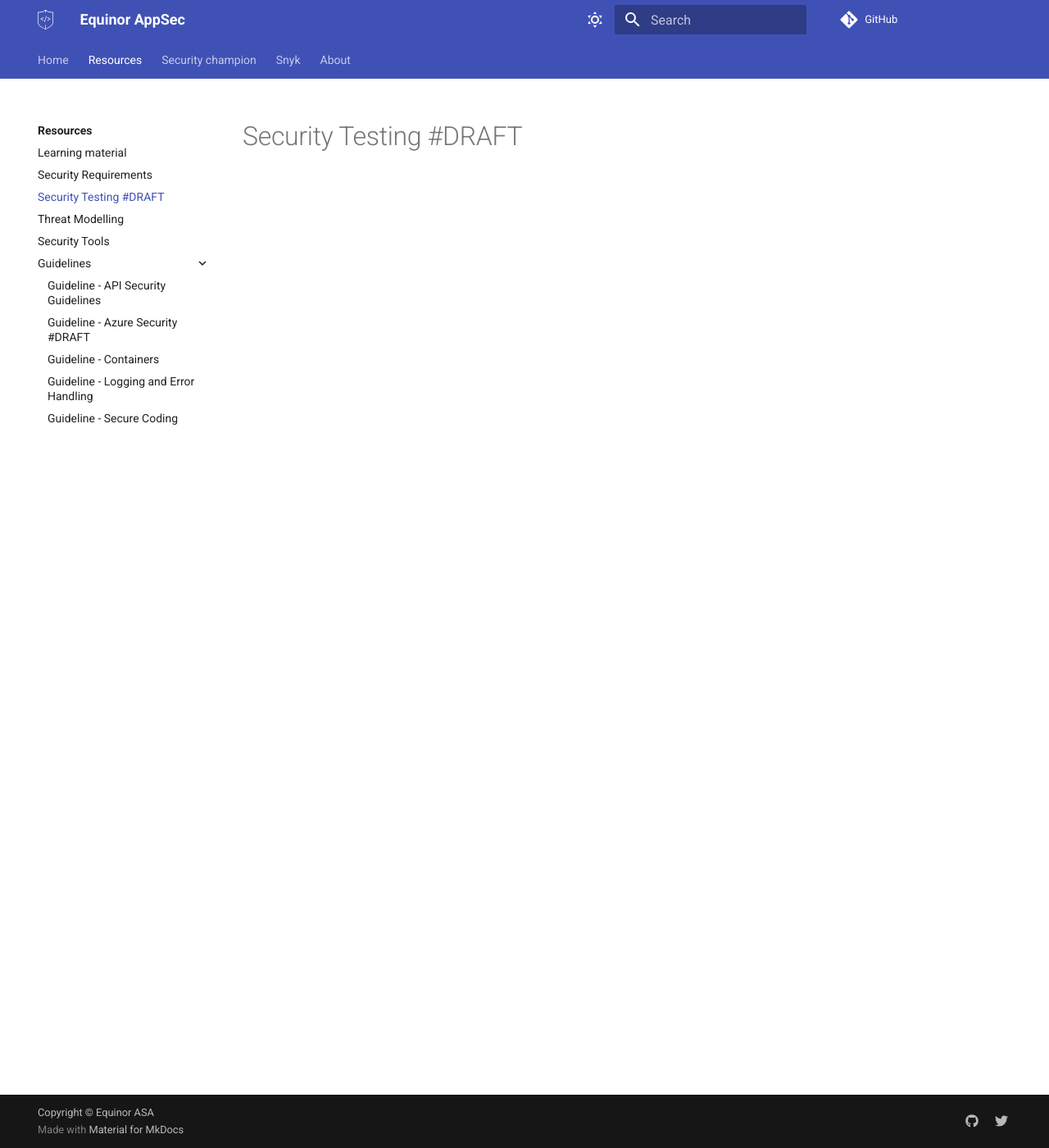
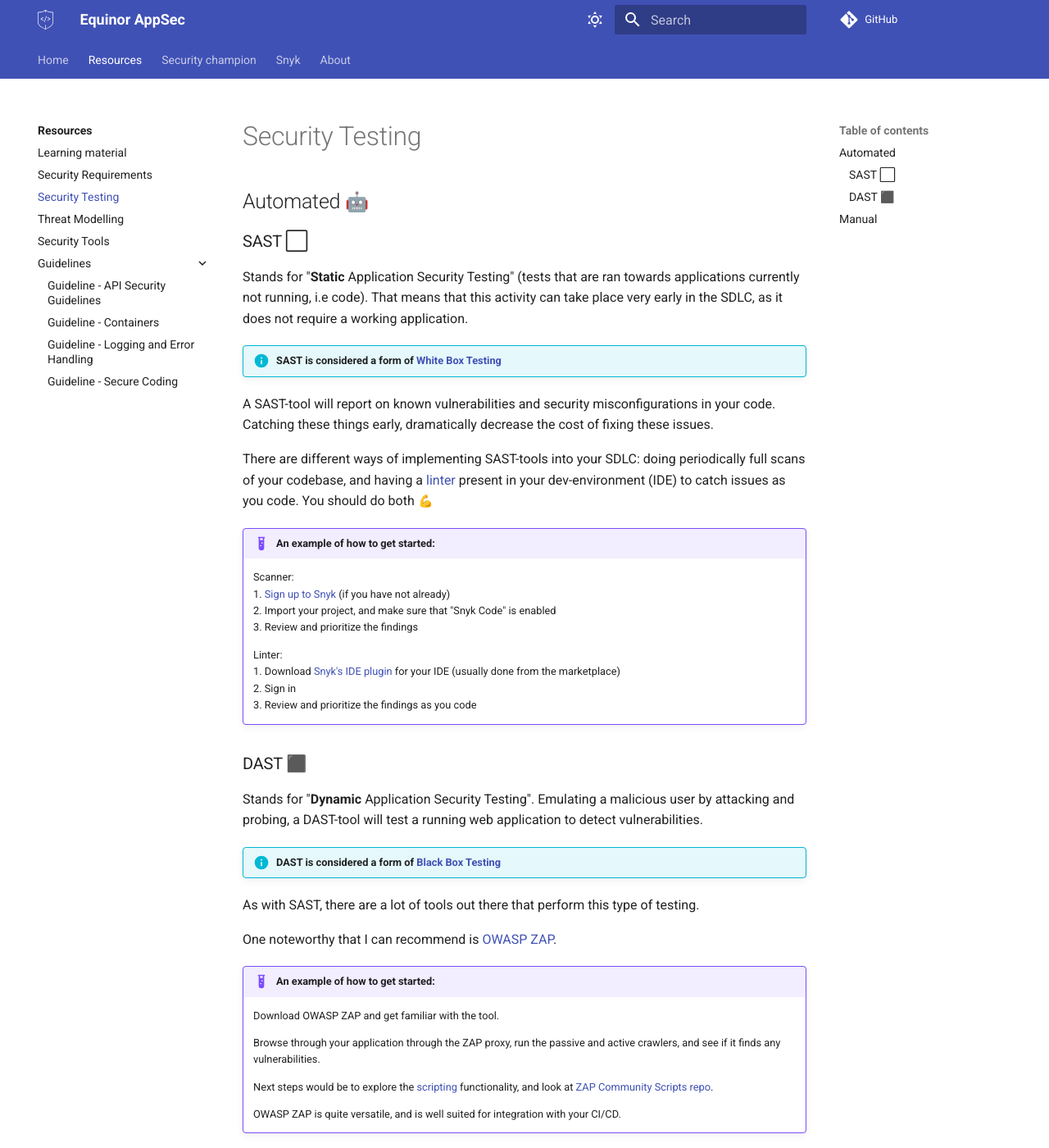
Before and after one commit to equinor/appsec, an MkDocs documentation site: the page built from docs/resources/security_testing.md, in a window 1280 px wide and 1400 px high. Shown: the whole window at 82% size. Built offline with MkDocs 1.6.1 and Material for MkDocs 9.7.7, drawn with Linux system fonts in a browser that asks for light colours; emoji names are drawn with the system emoji font; some web fonts are replaced; comment, search, counter and statistics services are not loaded; some of the changed text lies outside the part shown.

Commit message:
Forgot to add all the files

```diff
--- a/docs/resources/security_testing.md
+++ b/docs/resources/security_testing.md
@@ -1 +1,47 @@
-# Security Testing #DRAFT
+# Security Testing
+
+## Automated :robot_face:
+
+### SAST ⬜
+
+Stands for "**Static** Application Security Testing" (tests that are ran towards applications currently not running,  i.e code). That means that this activity can take place very early in the SDLC, as it does not require a working application.
+
+!!! info "SAST is considered a form of [White Box Testing](https://en.wikipedia.org/wiki/White-box_testing)"
+
+A SAST-tool will report on known vulnerabilities and security misconfigurations in your code. Catching these things early, dramatically decrease the cost of fixing these issues.
+
+There are different ways of implementing SAST-tools into your SDLC: doing periodically full scans of your codebase, and having a [linter](https://en.wikipedia.org/wiki/Lint_(software)) present in your dev-environment (IDE) to catch issues as you code. You should do both :muscle:
+
+!!! example "An example of how to get started:"
+    Scanner:
+    1. [Sign up to Snyk](/appsec/snyk) (if you have not already)
+    2. Import your project, and make sure that "Snyk Code" is enabled
+    3. Review and prioritize the findings
+
+    Linter:
+    1. Download [Snyk's IDE plugin](https://snyk.io/ide-plugins/) for your IDE (usually done from the marketplace)
+    2. Sign in
+    3. Review and prioritize the findings as you code
+
+### DAST ⬛
+
+Stands for "**Dynamic** Application Security Testing". Emulating a malicious user by attacking and probing, a DAST-tool will test a running web application to detect vulnerabilities.
+
+!!! info "DAST is considered a form of [Black Box Testing](https://en.wikipedia.org/wiki/Black-box_testing)"
+
+As with SAST, there are a lot of tools out there that perform this type of testing.
+
+One noteworthy that I can recommend is [OWASP ZAP](https://www.zaproxy.org/).
+
+!!! example "An example of how to get started:"
+    Download OWASP ZAP and get familiar with the tool.
+
+    Browse through your application through the ZAP proxy, run the passive and active crawlers, and see if it finds any vulnerabilities.
+
+    Next steps would be to explore the [scripting](https://www.zaproxy.org/docs/desktop/start/features/scripts/) functionality, and look at [ZAP Community Scripts repo](https://github.com/zaproxy/community-scripts).
+
+    OWASP ZAP is quite versatile, and is well suited for integration with your CI/CD.
+
+## Manual :raised_hand_with_fingers_splayed:
+
+!!! example "Have a look at [WSTG](https://owasp.org/www-project-web-security-testing-guide/)"
```
Also changed, not shown: docs/resources/guidelines/guideline_azure.md (deleted, +0 -19 lines), docs/resources/security_requirements.md (+1 -1 lines), docs/snyk/guidelines/5-snyk_licenses.md (+18 -18 lines).
